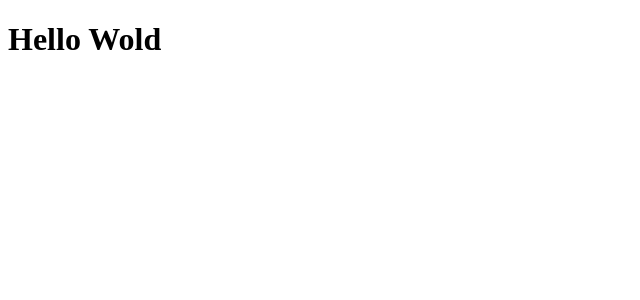
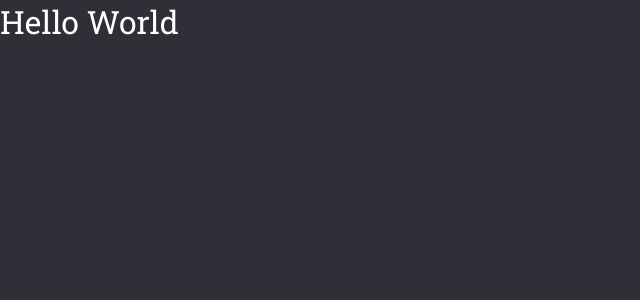
Before and after one commit to OlvArthur/gostack2-nivel03, a React (Create React App) app in the folder iniciando-front-end-web/aulas/: page / in a window 1280 px wide. Shown: the top 300 px of the page, without its empty margins (0-640 px from the left). Built offline with nearby package versions, Linux system fonts and the light colour scheme; the HTML template or start-up script is replaced by a standard one.

Commit message:
Global Style

```diff
--- a/iniciando-front-end-web/aulas/package.json
+++ b/iniciando-front-end-web/aulas/package.json
@@ -13,6 +13,7 @@
     "react": "^16.13.1",
     "react-dom": "^16.13.1",
     "react-scripts": "3.4.1",
+    "styled-components": "^5.1.0",
     "typescript": "~3.7.2"
   },
   "scripts": {
@@ -37,9 +38,9 @@
     ]
   },
   "devDependencies": {
+    "@types/styled-components": "^5.1.0",
     "@typescript-eslint/eslint-plugin": "^2.29.0",
     "@typescript-eslint/parser": "^2.29.0",
-    "eslint": "^5.16.0",
     "eslint-config-airbnb": "^18.1.0",
     "eslint-config-prettier": "^6.11.0",
     "eslint-import-resolver-typescript": "^2.0.0",
--- a/iniciando-front-end-web/aulas/public/index.html
+++ b/iniciando-front-end-web/aulas/public/index.html
@@ -6,6 +6,11 @@
     <meta name="theme-color" content="#FF9000" />
 
     <title>GoBarber Web</title>
+
+    <link
+      href="https://fonts.googleapis.com/css2?family=Roboto+Slab:wght@400;600&display=swap"
+      rel="stylesheet"
+    />
   </head>
   <body>
     <noscript>You need to enable JavaScript to run this app.</noscript>
--- a/iniciando-front-end-web/aulas/src/App.tsx
+++ b/iniciando-front-end-web/aulas/src/App.tsx
@@ -1,5 +1,11 @@
 import React from 'react';
 
-const App: React.FC = () => <h1>Hello Wold</h1>;
+import GlobalStyle from './styles/global';
 
+const App: React.FC = () => (
+  <>
+    <h1>Hello World</h1>
+    <GlobalStyle />
+  </>
+);
 export default App;
--- /dev/null
+++ b/iniciando-front-end-web/aulas/src/styles/global.ts
@@ -0,0 +1,29 @@
+import { createGlobalStyle } from 'styled-components';
+
+export default createGlobalStyle`
+  * {
+    margin: 0;
+    padding: 0;
+    box-sizing: border-box;
+    outline: 0;
+  }
+
+  body {
+    background: #312E38;
+    color: #FFF;
+    -webkit-font-smothing: antialised;
+  }
+
+  body, input, button {
+    font-family: 'Roboto Slab', serif;
+    font-size: 16px;
+  }
+
+  h1,h2,h3,h4,h5,h6, strong {
+    font-weight: 500;
+  }
+
+  button {
+    cursor: pointer;
+  }
+`;
```
Also changed, not shown: 1 other file (tests, documents, lock files or other folders).
